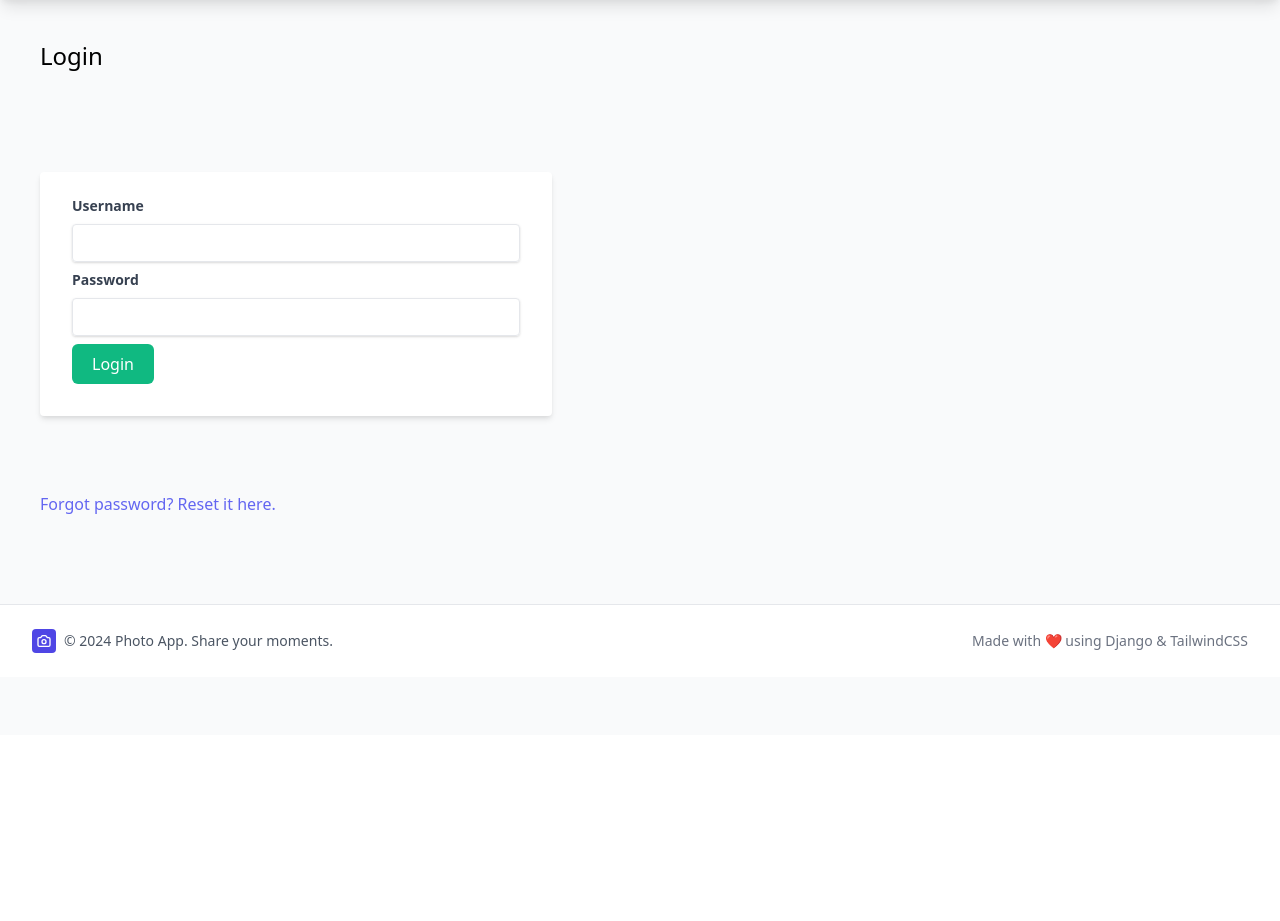
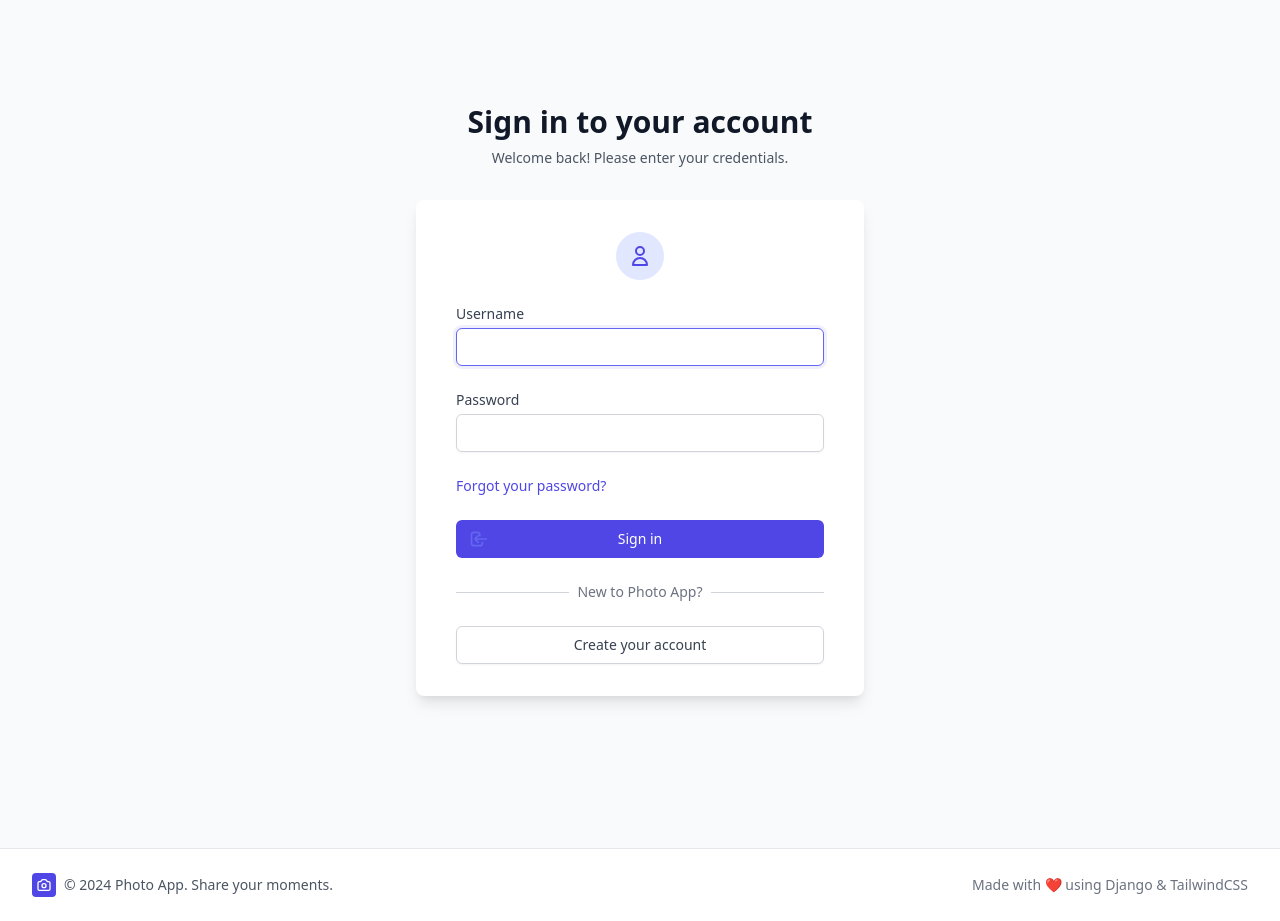
Before and after one commit to FreZYa/Insta-Social, a Django app: page /users/login/ in a window 1280 px wide. Shown: the part 65-986 px from the top of the page. Before the commit the page ends 718 px from the top, so only its background shows below. Run offline with Django 4.2, Linux system fonts and the light colour scheme; style sheets or scripts are compiled from the project's sources; some libraries are stand-ins or nearby versions.

Commit message:
Login bug fixed and and UI optimized

```diff
--- a/users/forms.py
+++ b/users/forms.py
@@ -11,10 +11,6 @@ class ProfileEditForm(forms.ModelForm):
     class Meta:
         model = Profile
         fields = ['photo']
-
-class LoginForm(forms.Form):
-    username = forms.CharField(max_length=100)
-    password = forms.CharField(max_length=100, widget=forms.PasswordInput)
 
 
 class UserRegistrationForm(forms.ModelForm):
--- /dev/null
+++ b/users/management/__init__.py
@@ -0,0 +1 @@
+# Management package
--- /dev/null
+++ b/users/management/commands/__init__.py
@@ -0,0 +1 @@
+# Management commands package
--- a/users/templates/users/base.html
+++ b/users/templates/users/base.html
@@ -34,7 +34,7 @@
                         {% if request.user.is_authenticated %}
                             <!-- User Menu -->
                             <div class="flex items-center space-x-4">
-                                <a href="{% url 'index' %}"
+                                <a href="{% url 'feed' %}"
                                    class="px-3 py-2 rounded-md text-sm font-medium text-gray-600 hover:text-gray-900 hover:bg-gray-100 transition duration-150 ease-in-out">
                                     <svg class="w-5 h-5 inline mr-1" fill="none" stroke="currentColor" viewBox="0 0 24 24">
                                         <path stroke-linecap="round" stroke-linejoin="round" stroke-width="2" d="M3 7v10a2 2 0 002 2h14a2 2 0 002-2V9a2 2 0 00-2-2H5a2 2 0 00-2-2z"></path>
--- a/users/templates/users/login.html
+++ b/users/templates/users/login.html
@@ -1,24 +1,144 @@
 {% extends "users/base.html" %}
 
 {% block body %}
-<h1 class="text-2xl m-10">Login</h1>
-<div class="container py-5">
-    <form method="post" class="bg-white shadow-md m-10 w-2/5 rounded px-8 pt-6 pb-8 mb-4">
-        {% csrf_token %}
-        <div class="mb-2">
-            <label class="block text-gray-700 text-sm font-bold mb-2" for="username">Username</label>
-            <div class="shadow text-gray-700 appearance-none border rounded py-2 px-3 leading-tight">
-                {{ form.username }}
+<div class="min-h-screen bg-gray-50 flex flex-col justify-center py-12 sm:px-6 lg:px-8">
+    <div class="sm:mx-auto sm:w-full sm:max-w-md">
+        <div class="text-center mb-8">
+            <h2 class="text-3xl font-extrabold text-gray-900">
+                Sign in to your account
+            </h2>
+            <p class="mt-2 text-sm text-gray-600">
+                Welcome back! Please enter your credentials.
+            </p>
+        </div>
+
+        <div class="bg-white py-8 px-4 shadow-lg sm:rounded-lg sm:px-10">
+            <!-- Login Icon -->
+            <div class="mx-auto flex items-center justify-center h-12 w-12 rounded-full bg-indigo-100 mb-6">
+                <svg class="h-6 w-6 text-indigo-600" fill="none" stroke="currentColor" viewBox="0 0 24 24">
+                    <path stroke-linecap="round" stroke-linejoin="round" stroke-width="2" d="M16 7a4 4 0 11-8 0 4 4 0 018 0zM12 14a7 7 0 00-7 7h14a7 7 0 00-7-7z"></path>
+                </svg>
+            </div>
+
+            <form method="post" class="space-y-6">
+                {% csrf_token %}
+
+                <!-- Display form errors -->
+                {% if form.non_field_errors %}
+                    <div class="bg-red-50 border border-red-200 rounded-md p-4">
+                        <div class="flex">
+                            <div class="flex-shrink-0">
+                                <svg class="h-5 w-5 text-red-400" fill="none" stroke="currentColor" viewBox="0 0 24 24">
+                                    <path stroke-linecap="round" stroke-linejoin="round" stroke-width="2" d="M12 9v2m0 4h.01m-6.938 4h13.856c1.54 0 2.502-1.667 1.732-2.5L13.732 4c-.77-.833-1.964-.833-2.732 0L4.082 16.5c-.77.833.192 2.5 1.732 2.5z"></path>
+                                </svg>
+                            </div>
+                            <div class="ml-3">
+                                <h3 class="text-sm font-medium text-red-800">
+                                    Login Error
+                                </h3>
+                                <div class="mt-2 text-sm text-red-700">
+                                    {% for error in form.non_field_errors %}
+                                        <p>{{ error }}</p>
+                                    {% endfor %}
+                                </div>
+                            </div>
+                        </div>
+                    </div>
+                {% endif %}
+
+                <!-- Username Field -->
+                <div>
+                    <label for="{{ form.username.id_for_label }}" class="block text-sm font-medium text-gray-700">
+                        Username
+                    </label>
+                    <div class="mt-1">
+                        {{ form.username }}
+                        {% if form.username.errors %}
+                            <div class="mt-2 text-sm text-red-600">
+                                {{ form.username.errors }}
+                            </div>
+                        {% endif %}
+                    </div>
+                </div>
+
+                <!-- Password Field -->
+                <div>
+                    <label for="{{ form.password.id_for_label }}" class="block text-sm font-medium text-gray-700">
+                        Password
+                    </label>
+                    <div class="mt-1">
+                        {{ form.password }}
+                        {% if form.password.errors %}
+                            <div class="mt-2 text-sm text-red-600">
+                                {{ form.password.errors }}
+                            </div>
+                        {% endif %}
+                    </div>
+                </div>
+
+                <!-- Remember Me & Forgot Password -->
+                <div class="flex items-center justify-between">
+                    <div class="text-sm">
+                        <a href="{% url 'password_reset' %}"
+                           class="font-medium text-indigo-600 hover:text-indigo-500">
+                            Forgot your password?
+                        </a>
+                    </div>
+                </div>
+
+                <!-- Submit Button -->
+                <div>
+                    <button type="submit"
+                            class="group relative w-full flex justify-center py-2 px-4 border border-transparent text-sm font-medium rounded-md text-white bg-indigo-600 hover:bg-indigo-700 focus:outline-none focus:ring-2 focus:ring-offset-2 focus:ring-indigo-500 transition duration-150 ease-in-out">
+                        <span class="absolute left-0 inset-y-0 flex items-center pl-3">
+                            <svg class="h-5 w-5 text-indigo-500 group-hover:text-indigo-400" fill="none" stroke="currentColor" viewBox="0 0 24 24">
+                                <path stroke-linecap="round" stroke-linejoin="round" stroke-width="2" d="M11 16l-4-4m0 0l4-4m-4 4h14m-5 4v1a3 3 0 01-3 3H6a3 3 0 01-3-3V7a3 3 0 013-3h4a3 3 0 013 3v1"></path>
+                            </svg>
+                        </span>
+                        Sign in
+                    </button>
+                </div>
+            </form>
+
+            <!-- Registration Link -->
+            <div class="mt-6">
+                <div class="relative">
+                    <div class="absolute inset-0 flex items-center">
+                        <div class="w-full border-t border-gray-300"></div>
+                    </div>
+                    <div class="relative flex justify-center text-sm">
+                        <span class="px-2 bg-white text-gray-500">New to Photo App?</span>
+                    </div>
+                </div>
+
+                <div class="mt-6">
+                    <a href="{% url 'register' %}"
+                       class="w-full flex justify-center py-2 px-4 border border-gray-300 rounded-md shadow-sm text-sm font-medium text-gray-700 bg-white hover:bg-gray-50 focus:outline-none focus:ring-2 focus:ring-offset-2 focus:ring-indigo-500 transition duration-150 ease-in-out">
+                        Create your account
+                    </a>
+                </div>
             </div>
         </div>
-        <div class="mb-2">
-            <label class="block text-gray-700 text-sm font-bold mb-2" for="password">Password</label>
-            <div class="shadow text-gray-700 appearance-none border rounded py-2 px-3 leading-tight">
-                {{ form.password }}
-            </div>
-        </div>
-        <button type="submit" class="bg-green-500 text-white px-5 py-2 rounded-md">Login</button>
-    </form>
+    </div>
 </div>
-<p class="px-10 py-10"><a class="text-indigo-500" href="{% url 'password_reset' %}">Forgot password? Reset it here.</a></p>
+
+<style>
+    /* Custom styling for form fields */
+    input[type="text"], input[type="password"] {
+        appearance: none;
+        border-radius: 0.375rem;
+        border: 1px solid #d1d5db;
+        padding: 0.5rem 0.75rem;
+        font-size: 0.875rem;
+        line-height: 1.25rem;
+        width: 100%;
+        box-shadow: 0 1px 2px 0 rgba(0, 0, 0, 0.05);
+    }
+
+    input[type="text"]:focus, input[type="password"]:focus {
+        outline: none;
+        border-color: #6366f1;
+        box-shadow: 0 0 0 3px rgba(99, 102, 241, 0.1);
+    }
+</style>
 {% endblock %}
--- a/users/views.py
+++ b/users/views.py
@@ -1,8 +1,9 @@
 from posts.models import Post
 from .models import Profile
 from django.shortcuts import render
-from .forms import LoginForm, UserRegistrationForm, UserEditForm, ProfileEditForm
+from .forms import UserRegistrationForm, UserEditForm, ProfileEditForm
 from django.contrib.auth import authenticate, login
+from django.contrib.auth.forms import AuthenticationForm
 from django.shortcuts import redirect
 from django.contrib.auth import logout
 from django.http import HttpResponse
@@ -11,18 +12,21 @@ from django.contrib.auth.decorators import login_required
 # Create your views here.
 def user_login(request):
     if request.method == 'POST':
-        form = LoginForm(request.POST)
+        form = AuthenticationForm(request, data=request.POST)
         if form.is_valid():
-            username = form.cleaned_data['username']
-            password = form.cleaned_data['password']
-            user = authenticate(request, username=username, password=password)
+            username = form.cleaned_data.get('username')
+            password = form.cleaned_data.get('password')
+            user = authenticate(username=username, password=password)
             if user is not None:
                 login(request, user)
-                return HttpResponse('Logged in successfully')
-            else:
-                return HttpResponse('Invalid credentials')
+                # Get next page from URL parameter or default to index
+                next_page = request.GET.get('next')
+                if next_page:
+                    return redirect(next_page)
+                else:
+                    return redirect('index')
     else:
-        form = LoginForm()
+        form = AuthenticationForm()
     return render(request, 'users/login.html', {'form': form})
 
 def user_logout(request):
@@ -33,7 +37,13 @@ def user_logout(request):
 def index(request):
     current_user = request.user
     posts = Post.objects.filter(user=current_user)
-    profile = Profile.objects.get(user=current_user)
+
+    # Get or create profile for the user
+    try:
+        profile = Profile.objects.get(user=current_user)
+    except Profile.DoesNotExist:
+        profile = Profile.objects.create(user=current_user)
+
     return render(request, 'users/index.html', {'posts': posts, 'profile': profile})
 
 def register(request):
```
Also changed, not shown: users/management/commands/create_test_user.py (added, +31 -0 lines).
